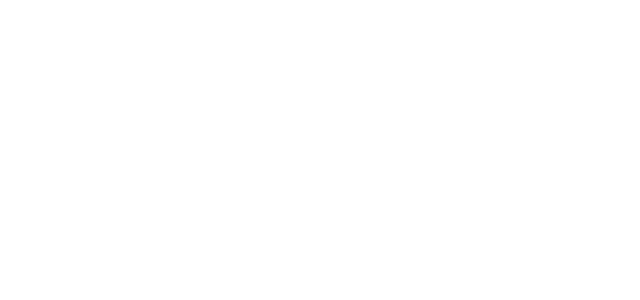
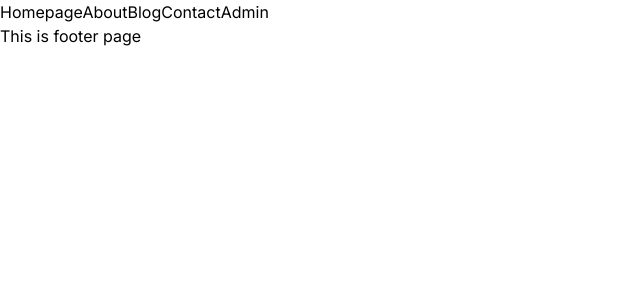
Before and after one commit to TanjimulSabbir/next-realtime-project, a Next.js app: page / in a window 1280 px wide. Shown: the top 300 px of the page, without its empty margins (0-640 px from the left). Built offline with nearby package versions, Linux system fonts and the light colour scheme.

Commit message:
folder-structuring

```diff
--- /dev/null
+++ b/app/components/footer/Footer.jsx
@@ -0,0 +1,7 @@
+export default function Footer() {
+    return (
+        <div>
+            This is footer page
+        </div>
+    )
+}
--- /dev/null
+++ b/app/components/navbar/Links.jsx
@@ -0,0 +1,35 @@
+import Link from 'next/link'
+import React from 'react'
+
+export default function Links() {
+    const Links = [
+        {
+            title: "Homepage",
+            path: "/"
+        },
+        {
+            title: "About",
+            path: "/about"
+        },
+        {
+            title: "Blog",
+            path: "/blog"
+        },
+        {
+            title: "Contact",
+            path: "/contact"
+        },
+        {
+            title: "Admin",
+            path: "/admin"
+        },
+
+    ]
+    return (
+        <>
+            {
+                Links.map(link => <Link key={link.title} href={link.path}>{link.title}</Link>)
+            }
+        </>
+    )
+}
--- /dev/null
+++ b/app/components/navbar/Navbar.jsx
@@ -0,0 +1,9 @@
+import Links from './Links'
+
+export default function Navbar() {
+    return (
+        <div>
+            <Links />
+        </div>
+    )
+}
--- a/app/layout.js
+++ b/app/layout.js
@@ -1,5 +1,7 @@
 import { Inter } from "next/font/google";
 import "./globals.css";
+import Navbar from "./components/navbar/Navbar";
+import Footer from "./components/footer/Footer";
 
 const inter = Inter({ subsets: ["latin"] });
 
@@ -11,7 +13,9 @@
 export default function RootLayout({ children }) {
   return (
     <html lang="en">
+      <Navbar />
       <body className={inter.className}>{children}</body>
+      <Footer />
     </html>
   );
 }
```
Also changed, not shown: app/(homepage)/Home/page.jsx (renamed from app/Home/page.jsx), app/(homepage)/about/page.jsx (renamed from app/about/page.jsx), app/(homepage)/admin/page.jsx (renamed from app/admin/page.jsx), app/(homepage)/contact/page.jsx (renamed from app/contact/page.jsx).
